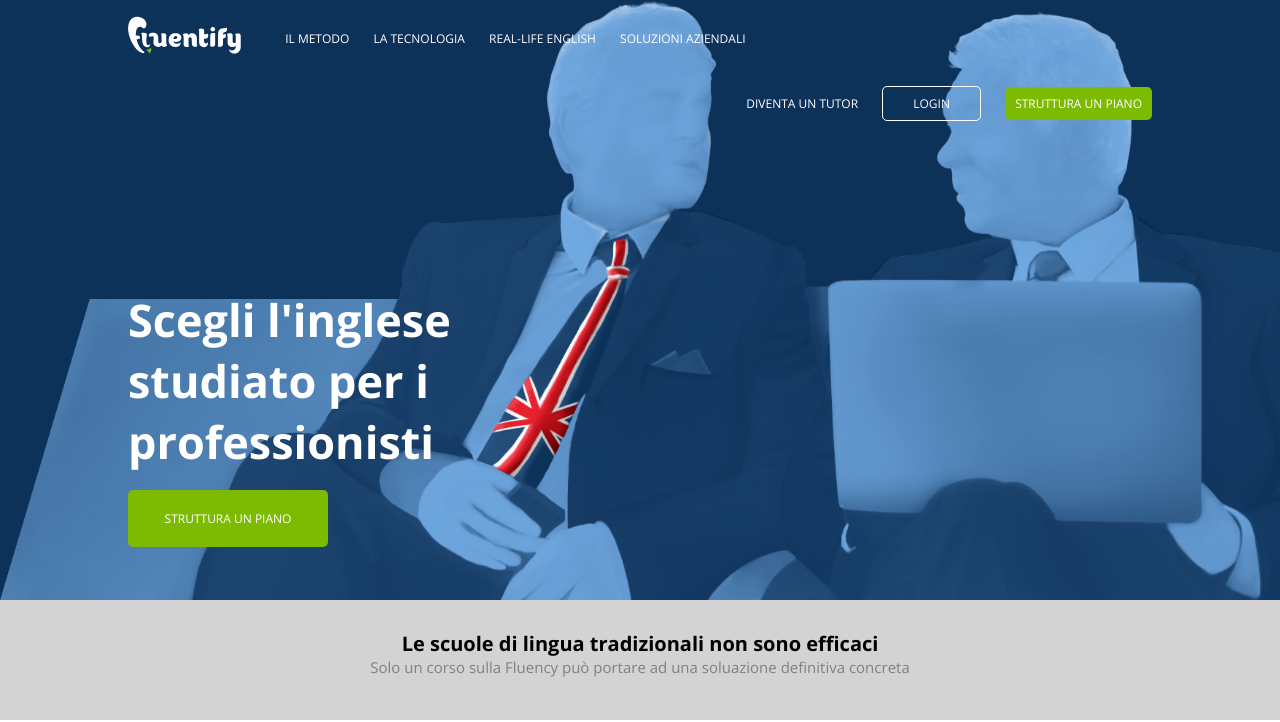
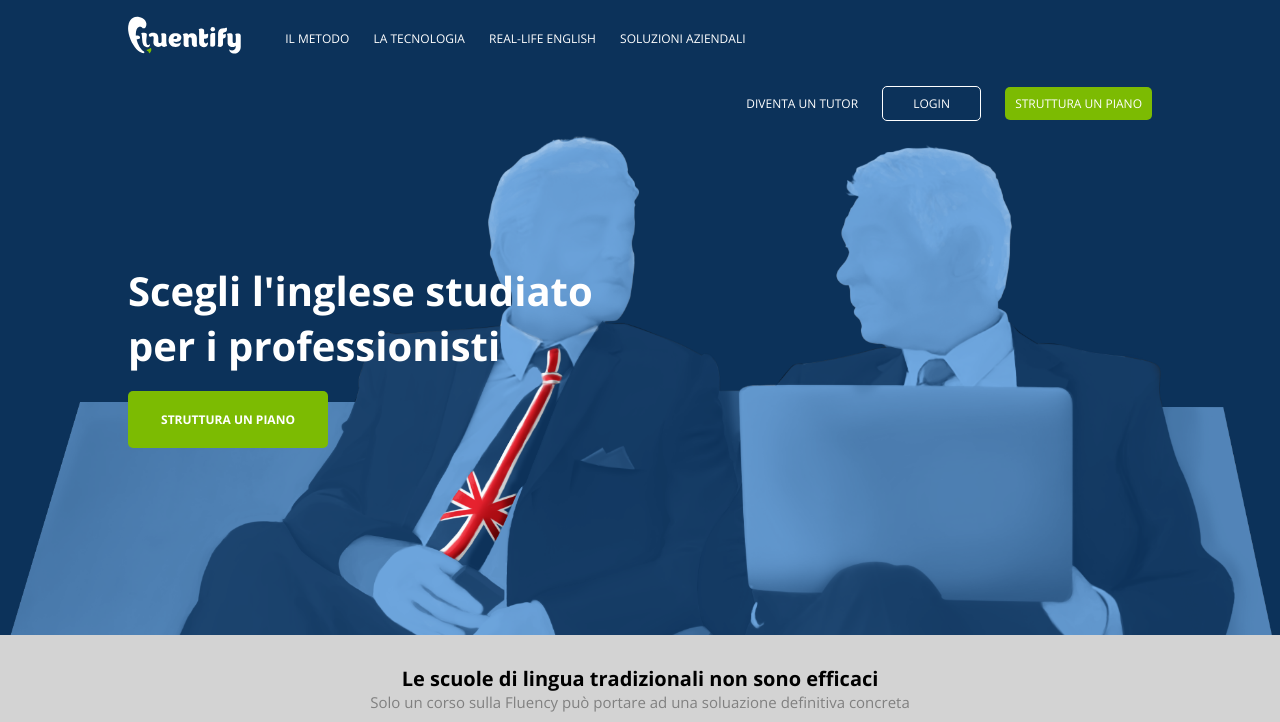
Before and after one commit to wvwall/htmlcss-fluentify, a plain HTML site: page index.html in a window 1280 px wide. Shown: the top 722 px of the page. Drawn offline with nearby package versions, Linux system fonts and the light colour scheme.

Commit message:
Prima parte sni

```diff
--- a/assets/css/master.css
+++ b/assets/css/master.css
@@ -72,16 +72,18 @@ nav ul li a {
 
 /* JUMBO */
 .jumbo {
+  background-color: #0C325A;
   background-image: url("../img/background-header.png");
-  height: 600px;
-  background-repeat: no-repeat;
+  height: 500px;
   background-size: cover;
+
 }
 .text-jumbo {
   color: #fff;
-  font-size: 30px;
-  width: 50%;
-  margin-top: 15%;
+  font-size: 20px;
+  width: 40%;
+  margin-top: 10%;
+  margin-left: 10%;
 }
 .text-jumbo a {
   display: inline-block;
--- a/index.html
+++ b/index.html
@@ -11,8 +11,8 @@
 
     <header>
       <!-- navbar -->
-      <nav class="jumbo">
-        <div class="conteiner">
+      <nav>
+      <div class="conteiner">
           <div class="row">
             <div class="col-100">
 
@@ -32,18 +32,18 @@
             </ul>
             </div>
           </div>
+      </div>
+    </nav>
             <!-- jumbo -->
-            <div class="row">
+            <div class="jumbo">
               <div class="col-100">
                 <div class="text-jumbo">
-                  <h1>Scegli l'inglese studiato per i professionisti</h1>
+                  <h1>Scegli l'inglese studiato per i professionisti</span>
                   <a class="btn-green" href="#">struttura un piano</a>
                 </div>
               </div>
             </div>
 
-        </div>
-      </nav>
     </header>
 
     <main >
@@ -67,9 +67,12 @@
             <img class="profile" src="./assets/img/doc.svg" alt="doc">
           </div>
         </div>
-
+        </div>
+        <hr>
+        <div class="conteiner">
       <div class="row">
         <div class="col-50">
+          <img src="./assets/img/mountain.svg" alt="montagna">
         </div>
         <div class="col-50">
         </div>
```
